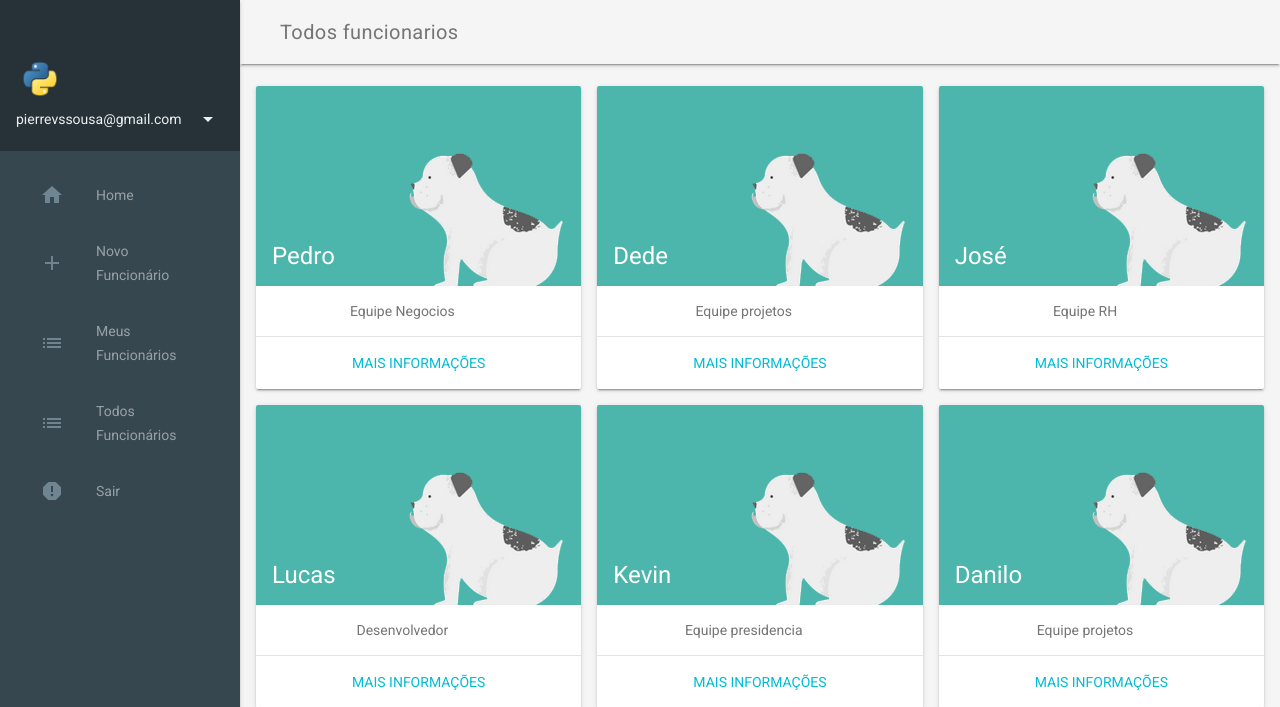
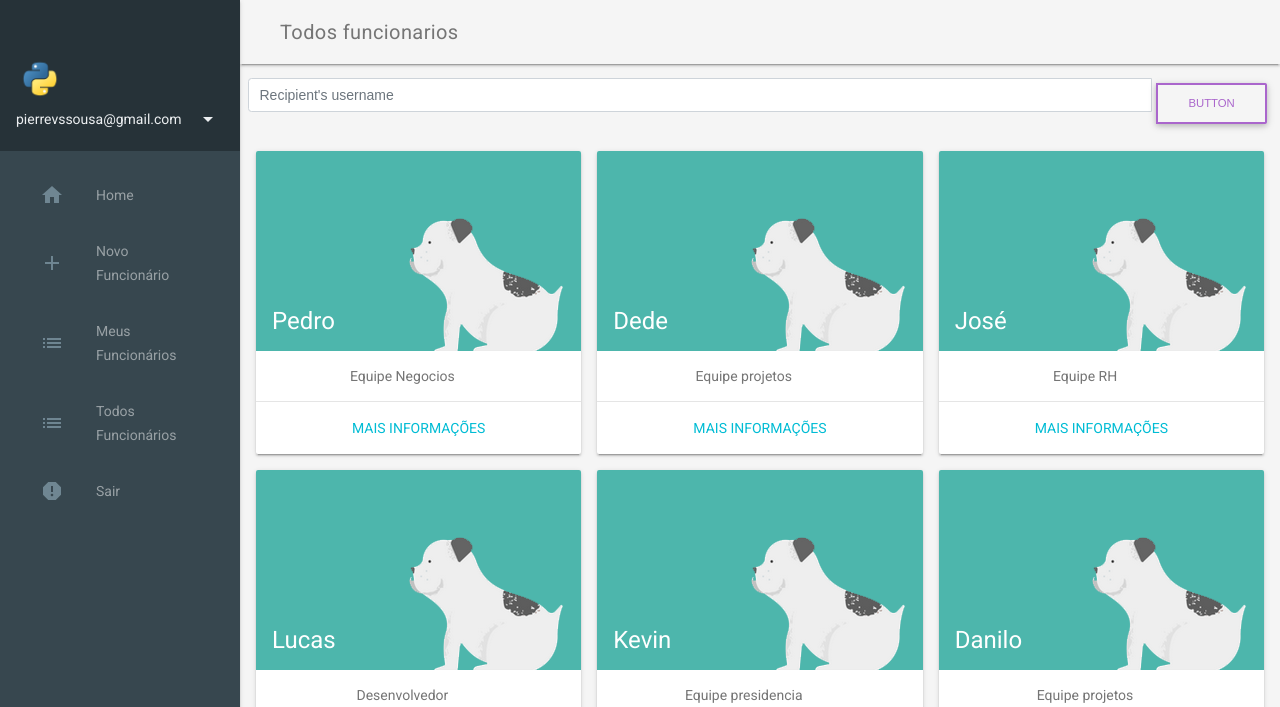
Before and after one commit to dmonixbr/SistemaFlask, a Flask app: page /funcionarios/exibe_all in a window 1280 px wide. Shown: the top 707 px of the page. Run offline with Flask 2, Linux system fonts and the light colour scheme; a user stored in the database is signed in; data comes from the database, SQL or seed files in the repository; parts of the project's set-up code (start-up, migrations or seed data) failed here and were passed over; some libraries are stand-ins or nearby versions.

Commit message:
Coloquei o input sem nenhum codigo no html

```diff
--- a/administer/administer/funcionarios/templates/todos_funcionarios.html
+++ b/administer/administer/funcionarios/templates/todos_funcionarios.html
@@ -3,6 +3,13 @@
 {%block title%} {{titulo}} {% endblock %}
 
 {% block content %}
+
+  <div class="input-group mb-3">
+    <input type="text" class="form-control" placeholder="Recipient's username" aria-label="Recipient's username" aria-describedby="button-addon2">
+    <div class="input-group-append">
+      <button class="btn btn-outline-secondary" type="button" id="button-addon2">Button</button>
+    </div>
+  </div>
 
   {% for employer in funcionarios.items %}
 
--- a/administer/administer/funcionarios/views.py
+++ b/administer/administer/funcionarios/views.py
@@ -1,6 +1,7 @@
 from flask import (render_template, request, Blueprint, url_for, redirect, request, flash, abort,
 					make_response, jsonify)
 from administer.funcionarios.forms import funcionario_form
+from administer.funcionarios.forms import pesquisa_func_form
 from administer.funcionarios.models import Funcionario
 from flask_login import LoginManager, current_user
 from administer import login_required, db
@@ -110,6 +111,7 @@ def editar(id):
 def exibe_all():
 
 	add_funcionario = funcionario_form()
+	pesquisa = pesquisa_func_form()
 
 	titulo = "Todos funcionarios"
 	setor = [("0", "Equipe administrativo"), ("1", "Desenvolvedor"), ("2", "Equipe projetos"), ("3", "Equipe RH"), ("4", "Equipe marketing"), ("5", "Equipe presidencia"), ("6", "Equipe Negocios")]
@@ -117,7 +119,7 @@ def exibe_all():
 
 	page = request.args.get('page', 1, type=int)
 	funcionarios = Funcionario.query.paginate(page=page, per_page=12)
-	return render_template("todos_funcionarios.html", setor=setor, titulo=titulo, funcionarios=funcionarios, add_funcionario=add_funcionario)
+	return render_template("todos_funcionarios.html", setor=setor, titulo=titulo, funcionarios=funcionarios, add_funcionario=add_funcionario,pesquisa = pesquisa)
 
 @login_required()
 @funcionarios.route("/meus_funcionarios")
```
Also changed, not shown: 2 other files.
